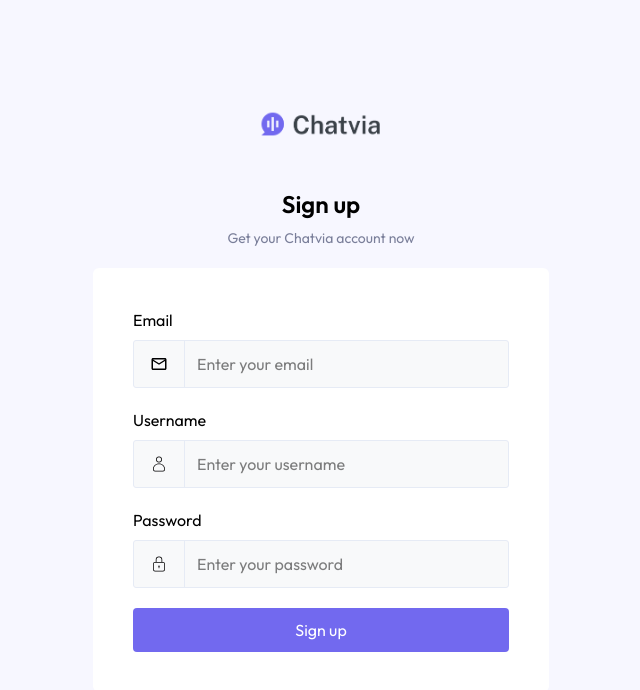
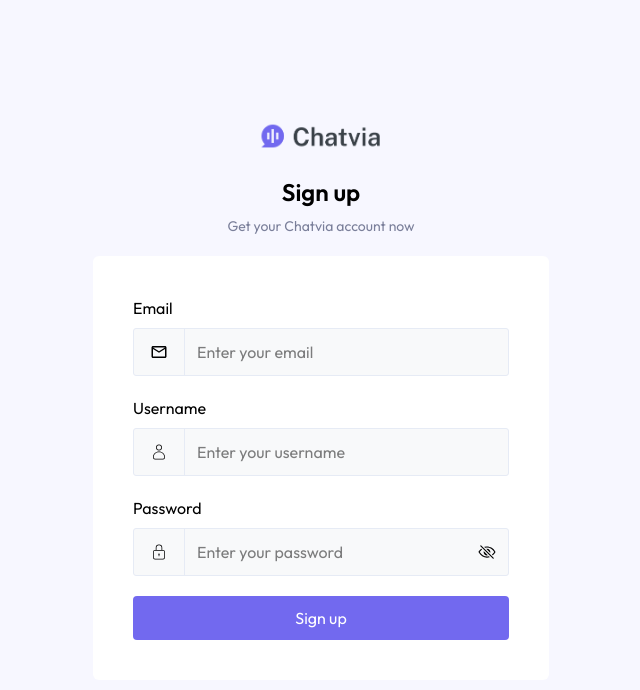
Before and after one commit to RahulKhanSuvo/Talk-Sense, a React (Vite) app: page /login in a window 1280 px wide. Shown: the top 690 px of the page, without its empty margins (319-959 px from the left). Built offline with nearby package versions, Linux system fonts and the light colour scheme.

Commit message:
add password visibility toggle to Login component; adjust styling and layout

```diff
--- a/src/pages/Login.jsx
+++ b/src/pages/Login.jsx
@@ -3,14 +3,15 @@ import { MdMailOutline } from "react-icons/md";
 import { CiUser } from "react-icons/ci";
 import { CiLock } from "react-icons/ci";
 import { useState } from "react";
-
+import { IoEyeOutline } from "react-icons/io5";
+import { IoEyeOffOutline } from "react-icons/io5";
 function Login() {
   const [formData, setFormData] = useState({
     email: "",
     username: "",
     password: "",
   });
-
+  const [showPassword, setShowPassword] = useState(false);
   const [error, setError] = useState({});
 
   const handelChange = (e) => {
@@ -54,7 +55,7 @@ function Login() {
 
   return (
     <div className="h-screen text-black bg-[#F7F7FF] flex flex-col items-center justify-center">
-      <img className="w-32 mb-12 object-cover" src={logo} alt="logo" />
+      <img className="w-32 mb-6 object-cover" src={logo} alt="logo" />
       <h1 className="font-semibold text-2xl">Sign up</h1>
       <h3 className="mt-2 mb-5 text-sm text-[#7A7F9A]">
         Get your Chatvia account now
@@ -127,22 +128,34 @@ function Login() {
               <div className="text-lg py-3.5 border-r px-4 border-[#E6EBF5]">
                 <CiLock />
               </div>
+              <div className="relative w-full">
                 <input
                   className="outline-none w-full px-3"
-                type="password"
+                  type={showPassword ? "text" : "password"}
                   name="password"
                   id="password"
                   value={formData.password}
                   onChange={handelChange}
                   placeholder="Enter your password"
                 />
+                <button
+                  className="absolute right-3 top-1/2 -translate-y-1/2 text-lg"
+                  type="button"
+                  onClick={() => setShowPassword(!showPassword)}
+                >
+                  {showPassword ? <IoEyeOutline /> : <IoEyeOffOutline />}
+                </button>
+              </div>
             </div>
             {error.password && (
               <p className="text-red-500 text-sm mt-1">{error.password}</p>
             )}
           </div>
 
-          <button className="bg-primary w-full py-2.5 text-white rounded-sm">
+          <button
+            type="submit"
+            className="bg-primary w-full py-2.5 text-white rounded-sm"
+          >
             Sign up
           </button>
         </form>
```
Lines whose indentation alone changed are shown as unchanged.
